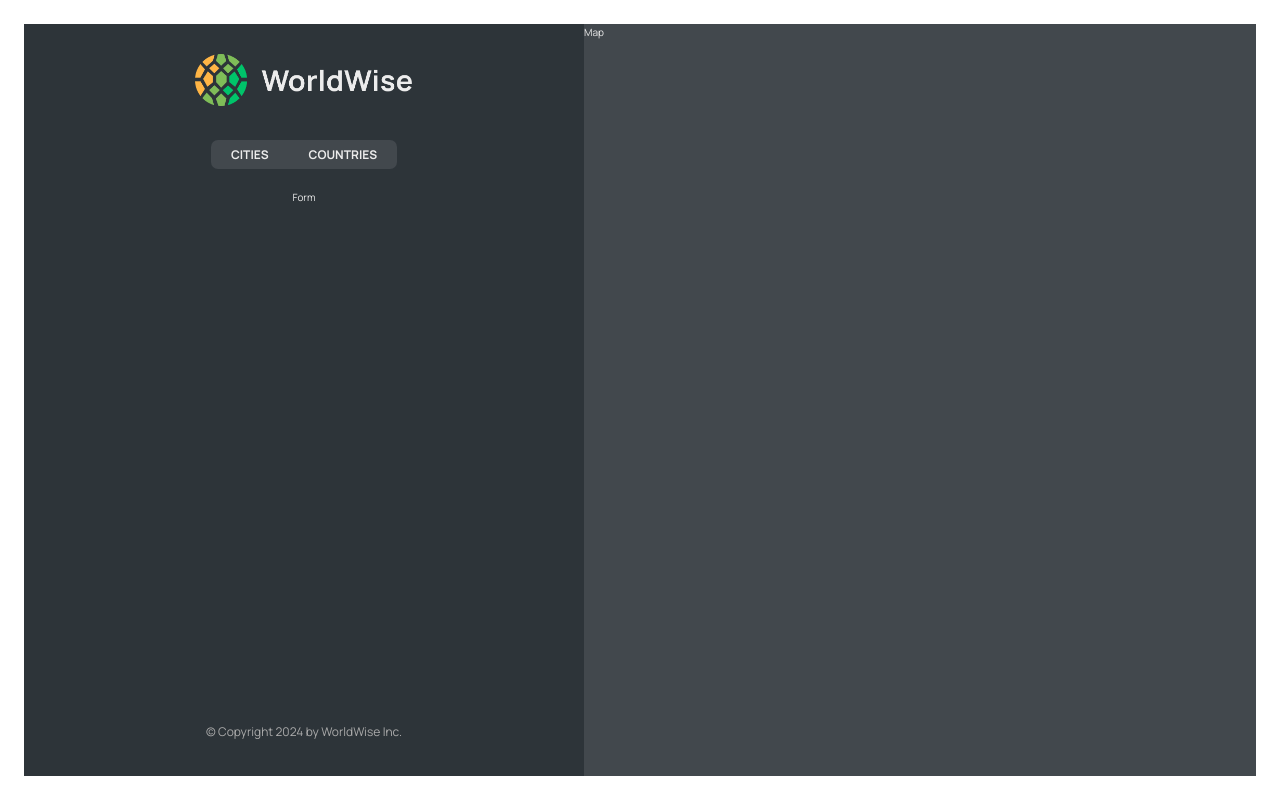
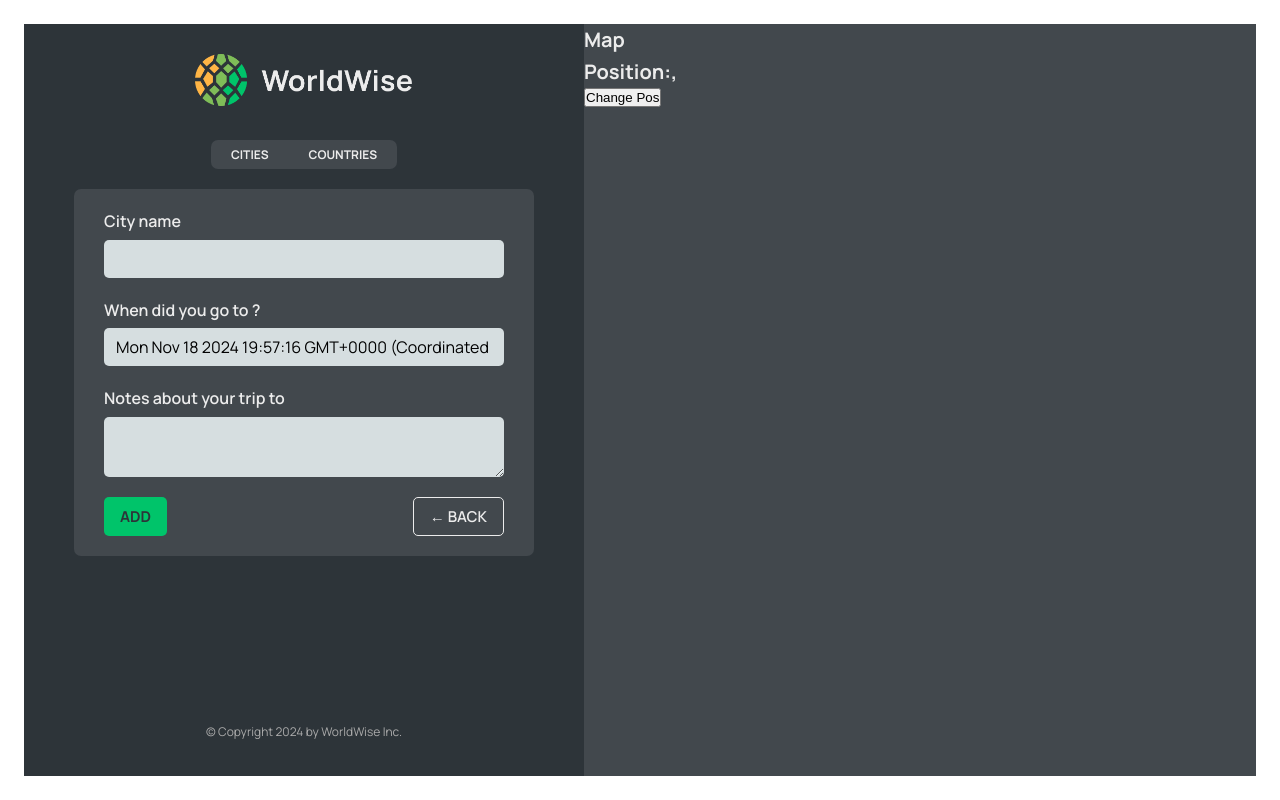
Before and after one commit to N1kr1s/WorldWise, a React (Vite) app: page /app/form in a window 1280 px wide. Built offline with nearby package versions, Linux system fonts and the light colour scheme.

Commit message:
Finished 1st part

```diff
--- a/src/App.jsx
+++ b/src/App.jsx
@@ -1,6 +1,11 @@
 import { useState } from 'react'
 import { allCities } from './data/cities'
-import { BrowserRouter as Router, Routes, Route } from 'react-router-dom'
+import {
+  BrowserRouter as Router,
+  Routes,
+  Route,
+  Navigate,
+} from 'react-router-dom'
 import Homepage from './pages/Homepage'
 import Product from './pages/Product'
 import Pricing from './pages/Pricing'
@@ -9,6 +14,8 @@
 import Login from './pages/Login'
 import CityList from './components/CityList'
 import CountryList from './components/CountryList'
+import City from './components/City'
+import Form from './components/Form'
 
 function App() {
   const [cities] = useState(allCities)
@@ -17,14 +24,15 @@
     <Router>
       <Routes>
         <Route path='/' element={<Homepage />} />
-        <Route path='/product' element={<Product />} />
-        <Route path='/pricing' element={<Pricing />} />
-        <Route path='/login' element={<Login />} />
-        <Route path='/app' element={<AppLayout />}>
-          <Route index element={<CityList cities={cities} />} />
+        <Route path='product' element={<Product />} />
+        <Route path='pricing' element={<Pricing />} />
+        <Route path='login' element={<Login />} />
+        <Route path='app' element={<AppLayout />}>
+          <Route index element={<Navigate replace to='cities' />} />
           <Route path='cities' element={<CityList cities={cities} />} />
           <Route path='countries' element={<CountryList cities={cities} />} />
-          <Route path='form' element={<p>Form</p>} />
+          <Route path='cities/:id' element={<City />} />
+          <Route path='form' element={<Form />} />
         </Route>
         <Route path='*' element={<PageNotFound />} />
       </Routes>
--- /dev/null
+++ b/src/components/Button.jsx
@@ -0,0 +1,11 @@
+import styles from './Button.module.css'
+
+function Button({ children, onClick, type }) {
+  return (
+    <button onClick={onClick} className={`${styles.btn} ${styles[type]}`}>
+      {children}
+    </button>
+  )
+}
+
+export default Button
--- a/src/components/City.jsx
+++ b/src/components/City.jsx
@@ -1,61 +1,75 @@
-import styles from "./City.module.css";
+import { useParams, useSearchParams } from 'react-router-dom'
+import styles from './City.module.css'
 
 const formatDate = (date) =>
-  new Intl.DateTimeFormat("en", {
-    day: "numeric",
-    month: "long",
-    year: "numeric",
-    weekday: "long",
-  }).format(new Date(date));
+  new Intl.DateTimeFormat('en', {
+    day: 'numeric',
+    month: 'long',
+    year: 'numeric',
+    weekday: 'long',
+  }).format(new Date(date))
 
 function City() {
+  const { id } = useParams()
+  const [searchParams, setSearchParams] = useSearchParams()
+
+  const lat = searchParams.get('lat')
+  const lng = searchParams.get('lng')
+
   // TEMP DATA
   const currentCity = {
-    cityName: "Lisbon",
-    emoji: "🇵🇹",
-    date: "2027-10-31T15:59:59.138Z",
-    notes: "My favorite city so far!",
-  };
+    cityName: 'Lisbon',
+    emoji: '🇵🇹',
+    date: '2027-10-31T15:59:59.138Z',
+    notes: 'My favorite city so far!',
+  }
 
-  const { cityName, emoji, date, notes } = currentCity;
+  const { cityName, emoji, date, notes } = currentCity
 
   return (
-    <div className={styles.city}>
-      <div className={styles.row}>
-        <h6>City name</h6>
-        <h3>
-          <span>{emoji}</span> {cityName}
-        </h3>
-      </div>
+    <>
+      <h1>city {id}</h1>
+      <p>
+        Position: {lat}, {lng}
+      </p>
+    </>
+  )
+  // return (
+  //   <div className={styles.city}>
+  //     <div className={styles.row}>
+  //       <h6>City name</h6>
+  //       <h3>
+  //         <span>{emoji}</span> {cityName}
+  //       </h3>
+  //     </div>
 
-      <div className={styles.row}>
-        <h6>You went to {cityName} on</h6>
-        <p>{formatDate(date || null)}</p>
-      </div>
+  //     <div className={styles.row}>
+  //       <h6>You went to {cityName} on</h6>
+  //       <p>{formatDate(date || null)}</p>
+  //     </div>
 
-      {notes && (
-        <div className={styles.row}>
-          <h6>Your notes</h6>
-          <p>{notes}</p>
-        </div>
-      )}
+  //     {notes && (
+  //       <div className={styles.row}>
+  //         <h6>Your notes</h6>
+  //         <p>{notes}</p>
+  //       </div>
+  //     )}
 
-      <div className={styles.row}>
-        <h6>Learn more</h6>
-        <a
-          href={`https://en.wikipedia.org/wiki/${cityName}`}
-          target="_blank"
-          rel="noreferrer"
-        >
-          Check out {cityName} on Wikipedia &rarr;
-        </a>
-      </div>
+  //     <div className={styles.row}>
+  //       <h6>Learn more</h6>
+  //       <a
+  //         href={`https://en.wikipedia.org/wiki/${cityName}`}
+  //         target='_blank'
+  //         rel='noreferrer'
+  //       >
+  //         Check out {cityName} on Wikipedia &rarr;
+  //       </a>
+  //     </div>
 
-      <div>
-        <ButtonBack />
-      </div>
-    </div>
-  );
+  //     <div>
+  //     </div>
+  //   </div>
+  // )
 }
 
-export default City;
+export default City
--- a/src/components/CityItem.jsx
+++ b/src/components/CityItem.jsx
@@ -1,3 +1,4 @@
+import { Link } from 'react-router-dom'
 import styles from './CityItem.module.css'
 
 const formatDate = (date) =>
@@ -8,14 +9,19 @@
   }).format(new Date(date))
 
 function CityItem({ city }) {
-  const { cityName, emoji, date } = city
+  const { cityName, emoji, date, id, position } = city
 
   return (
-    <li className={styles.cityItem}>
-      <span className={styles.emoji}>{emoji}</span>
-      <h3 className={styles.name}>{cityName}</h3>
-      <time className={styles.date}>({formatDate(date)})</time>
-      <button className={styles.deleteBtn}>&times; </button>
+    <li>
+      <Link
+        to={`${id}?lat=${position.lat}&lng=${position.lng}`}
+        className={styles.cityItem}
+      >
+        <span className={styles.emoji}>{emoji}</span>
+        <h3 className={styles.name}>{cityName}</h3>
+        <time className={styles.date}>({formatDate(date)})</time>
+        <button className={styles.deleteBtn}>&times; </button>
+      </Link>
     </li>
   )
 }
--- a/src/components/CountryList.jsx
+++ b/src/components/CountryList.jsx
@@ -24,7 +24,7 @@
   return (
     <ul className={styles.countryList}>
       {countries.map((country) => (
-        <CountryItem key={country.id} country={country} />
+        <CountryItem key={country.country} country={country} />
       ))}
     </ul>
   )
--- a/src/components/Form.jsx
+++ b/src/components/Form.jsx
@@ -1,29 +1,32 @@
 // "https://api.bigdatacloud.net/data/reverse-geocode-client?latitude=0&longitude=0"
 
-import { useState } from "react";
+import { useState } from 'react'
 
-import styles from "./Form.module.css";
+import styles from './Form.module.css'
+import Button from './Button'
+import { useNavigate } from 'react-router-dom'
 
 export function convertToEmoji(countryCode) {
   const codePoints = countryCode
     .toUpperCase()
-    .split("")
-    .map((char) => 127397 + char.charCodeAt());
-  return String.fromCodePoint(...codePoints);
+    .split('')
+    .map((char) => 127397 + char.charCodeAt())
+  return String.fromCodePoint(...codePoints)
 }
 
 function Form() {
-  const [cityName, setCityName] = useState("");
-  const [country, setCountry] = useState("");
-  const [date, setDate] = useState(new Date());
-  const [notes, setNotes] = useState("");
+  const [cityName, setCityName] = useState('')
+  const [country, setCountry] = useState('')
+  const [date, setDate] = useState(new Date())
+  const [notes, setNotes] = useState('')
+  const navigate = useNavigate()
 
   return (
     <form className={styles.form}>
       <div className={styles.row}>
-        <label htmlFor="cityName">City name</label>
+        <label htmlFor='cityName'>City name</label>
         <input
-          id="cityName"
+          id='cityName'
           onChange={(e) => setCityName(e.target.value)}
           value={cityName}
         />
@@ -31,29 +34,37 @@
       </div>
 
       <div className={styles.row}>
-        <label htmlFor="date">When did you go to {cityName}?</label>
+        <label htmlFor='date'>When did you go to {cityName}?</label>
         <input
-          id="date"
+          id='date'
           onChange={(e) => setDate(e.target.value)}
           value={date}
         />
       </div>
 
       <div className={styles.row}>
-        <label htmlFor="notes">Notes about your trip to {cityName}</label>
+        <label htmlFor='notes'>Notes about your trip to {cityName}</label>
         <textarea
-          id="notes"
+          id='notes'
           onChange={(e) => setNotes(e.target.value)}
           value={notes}
         />
       </div>
 
       <div className={styles.buttons}>
-        <button>Add</button>
-        <button>&larr; Back</button>
+        <Button type='primary'>Add</Button>
+        <Button
+          type='back'
+          onClick={(e) => {
+            e.preventDefault()
+            navigate(-1)
+          }}
+        >
+          &larr; Back
+        </Button>
       </div>
     </form>
-  );
+  )
 }
 
-export default Form;
+export default Form
--- a/src/components/Map.jsx
+++ b/src/components/Map.jsx
@@ -1,6 +1,28 @@
+import { useNavigate, useSearchParams } from 'react-router-dom'
 import styles from './Map.module.css'
 function Map() {
-  return <div className={styles.mapContainer}>Map</div>
+  const [searchParams, setSearchParams] = useSearchParams()
+  const navigate = useNavigate()
+
+  const lat = searchParams.get('lat')
+  const lng = searchParams.get('lng')
+
+  return (
+    <div
+      className={styles.mapContainer}
+      onClick={() => {
+        navigate('form')
+      }}
+    >
+      <h1>Map</h1>
+      <h1>
+        Position:{lat},{lng}
+      </h1>
+      <button onClick={() => setSearchParams({ lat: 40, lng: 50 })}>
+        Change Pos
+      </button>
+    </div>
+  )
 }
 
 export default Map
```
